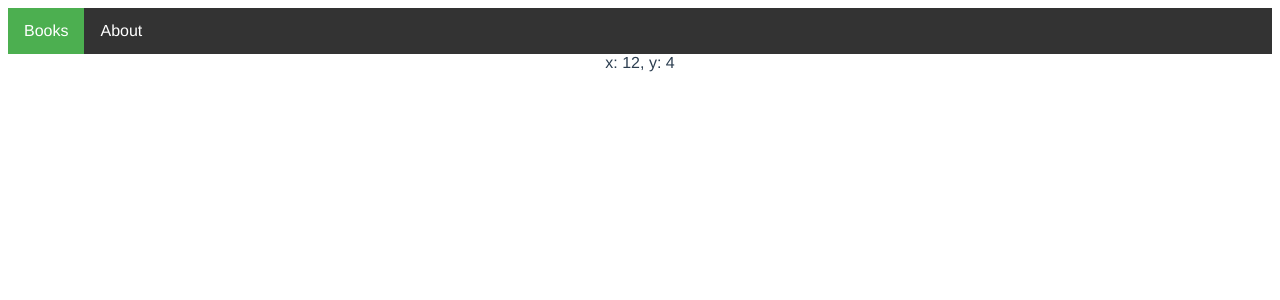
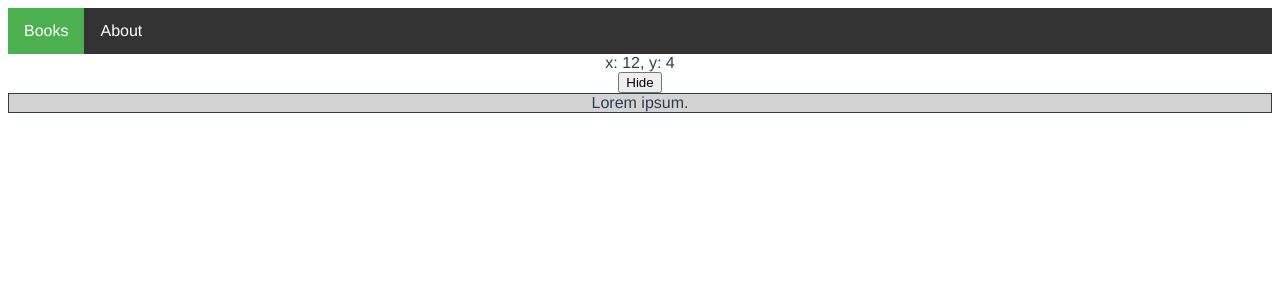
Before and after one commit to workshops-de/vuejs3-workshop, a Vue app: page / in a window 1280 px wide. Shown: the top 300 px of the page. Built offline with nearby package versions, Linux system fonts and the light colour scheme.

Commit message:
Create an InfoBox component

```diff
--- a/src/App.vue
+++ b/src/App.vue
@@ -2,6 +2,7 @@
   <div id="app">
     <AppNavigation />
     <MouseCursor />
+    <InfoBox />
   </div>
 </template>
 
@@ -9,12 +10,14 @@
 import { defineComponent } from 'vue';
 import AppNavigation from '@/components/AppNavigation.vue';
 import MouseCursor from '@/components/MouseCursor.vue';
+import InfoBox from '@/components/InfoBox.vue';
 
 export default defineComponent({
   name: 'App',
   components: {
     AppNavigation,
-    MouseCursor
+    MouseCursor,
+    InfoBox
   }
 });
 </script>
--- /dev/null
+++ b/src/components/InfoBox.vue
@@ -0,0 +1,29 @@
+<template>
+  <button @click="isVisible = !isVisible">
+    <span v-if="isVisible">Hide</span>
+    <span v-else>Show</span>
+  </button>
+  <div class="container" v-show="isVisible">
+    Lorem ipsum.
+  </div>
+</template>
+
+<script>
+import { defineComponent } from 'vue';
+
+export default defineComponent({
+  name: 'InfoBox',
+  data() {
+    return {
+      isVisible: true
+    };
+  }
+});
+</script>
+
+<style lang="scss">
+.container {
+  border: 1px solid;
+  background-color: lightgrey;
+}
+</style>
```
